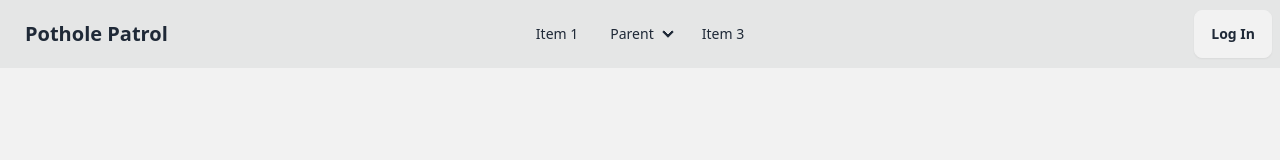
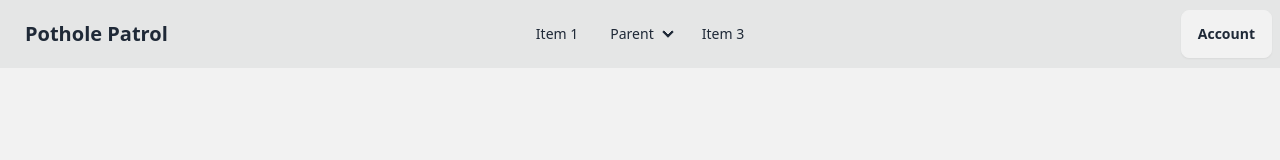
Before and after one commit to ByteSizedRobotics/rover-ui, a SvelteKit app: page /login in a window 1280 px wide. Shown: the top 160 px of the page. Built offline with nearby package versions, Linux system fonts and the light colour scheme; no server answers.

Commit message:
create account page and button

```diff
--- a/src/routes/+layout.svelte
+++ b/src/routes/+layout.svelte
@@ -51,7 +51,7 @@
     </ul>
   </div>
   <div class="navbar-end">
-    <a href="/login" class="btn">Log In</a>
+    <a href="/account" class="btn">Account</a>
   </div>
 </div>
 {@render children()}
--- a/src/routes/logout/+page.svelte
+++ b/src/routes/account/+page.svelte
@@ -8,5 +8,5 @@
 <h1>Hi, {data.user.username}!</h1>
 <p>Your user ID is {data.user.id}.</p>
 <form method="post" action="?/logout" use:enhance>
-	<button>Sign out</button>
+	<button class="btn">Sign out</button>
 </form>
```
Also changed, not shown: src/routes/account/+page.server.ts (renamed from src/routes/logout/+page.server.ts).
